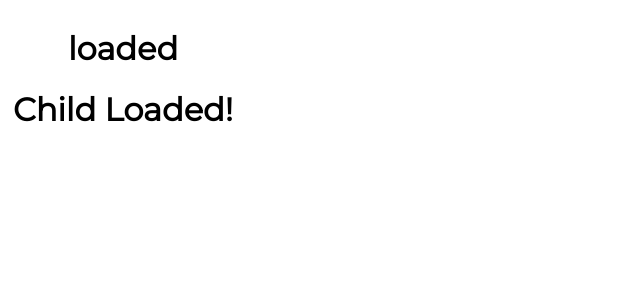
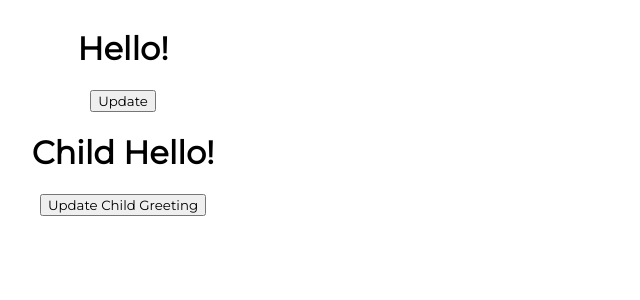
Before and after one commit to patthoege/funtional-component-css-challenge, a React (Create React App) app in the folder my-app/: page / in a window 1280 px wide. Shown: the top 300 px of the page, without its empty margins (0-640 px from the left). Built offline with nearby package versions, Linux system fonts and the light colour scheme.

Commit message:
componentDidUpdate LifeCycleCDU

```diff
--- a/my-app/src/App.js
+++ b/my-app/src/App.js
@@ -14,7 +14,8 @@
 // import RenderingLists from './components/RenderingLists';
 // import Content from './components/Content'
 // import Clock from "./components/Clock";
-import LifeCyclesCDM from "./components/LifeCyclesCDM";
+// import LifeCyclesCDM from "./components/LifeCyclesCDM";
+import LifeCyclesCDU from "./components/LifeCyclesCDU";
 
 
 function App() {
@@ -36,7 +37,9 @@
       {/* <RenderingLists /> */}
       {/* <Content /> */}
       {/* <Clock /> */}
-      <LifeCyclesCDM />
+      {/* <LifeCyclesCDM /> */}
+      <LifeCyclesCDU />
+
     </div>
   );
 }
--- /dev/null
+++ b/my-app/src/components/LifeCyclesCDU.js
@@ -0,0 +1,38 @@
+import React, { Component } from 'react'
+import LifeCyclesCDUChild from './LifeCyclesCDUChild'
+
+export class LifeCyclesCDU extends Component {
+    constructor(props) {
+        console.log('Constructor called')
+        super(props)
+        this.state = {
+            greeting: 'Hello!'
+        }
+    }
+
+    updateGreeting = () => {
+        console.log('update greeting called')
+        this.setState(prevState => {
+            return {
+                greeting: prevState.greeting === 'Hello!' ? 'Goodbye' : 'Hello!'
+            }
+        })
+    }
+
+    componentDidUpdate() {
+        console.log('Component Updated')
+    }
+
+    render() {
+        console.log('render method called')
+        return (
+            <div>
+                <h1>{this.state.greeting}</h1>
+                <button onClick={this.updateGreeting}>Update</button>
+                <LifeCyclesCDUChild parentGreeting={this.state.greeting}/>
+            </div>
+        )
+    }
+}
+
+export default LifeCyclesCDU
--- /dev/null
+++ b/my-app/src/components/LifeCyclesCDUChild.js
@@ -0,0 +1,42 @@
+import React, { Component } from 'react'
+
+export class LifeCyclesCDUChild extends Component {
+    constructor(props) {
+        console.log('Child Constructor called');
+        super(props)
+
+        this.state = {
+            greeting: 'Child Hello!',
+        }
+    }
+
+    updateGreeting = () => {
+        console.log('Child updateGreeting called');
+        this.setState((prevState) => {
+            return {
+                greeting: prevState.greeting === 'Child Hello!' ? 'Child Goodbye' : 'Child Hello!',
+            }
+        })
+    }
+
+    componentDidUpdate(prevProps, prevState) {
+        console.log('Child Component updated!');
+        console.log('prevProps', prevProps);
+        console.log('prevState', prevState);
+        if (prevProps.parentGreeting !== this.props.parentGreeting) {
+            console.log('Parent greeting has changed!');
+        }
+    }
+
+    render() {
+        console.log('Child Render method called');
+        return (
+            <div>
+                <h1>{this.state.greeting}</h1>
+                <button onClick={this.updateGreeting}>Update Child Greeting</button>
+            </div>
+        )
+    }
+}
+
+export default LifeCyclesCDUChild
```
